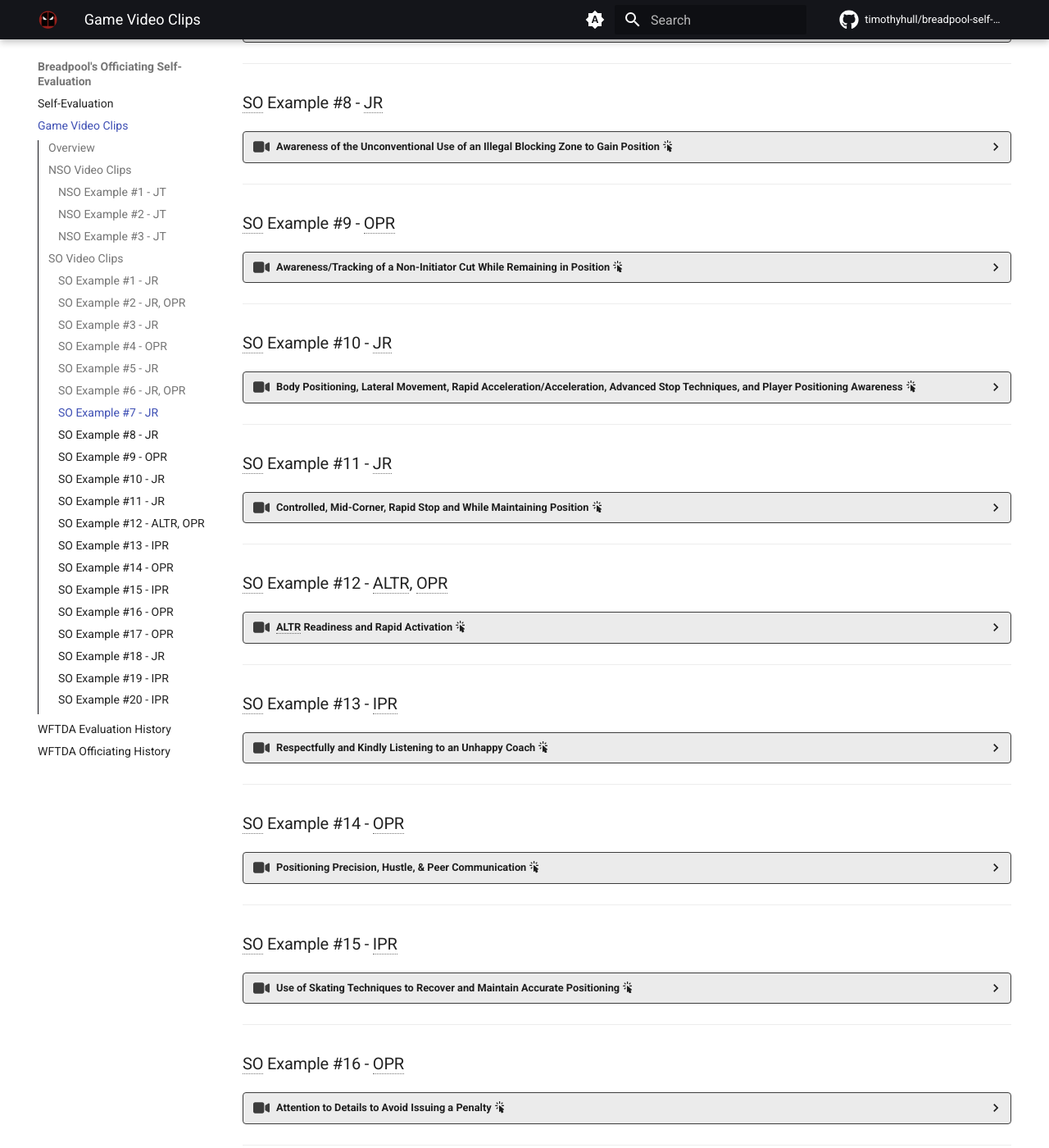
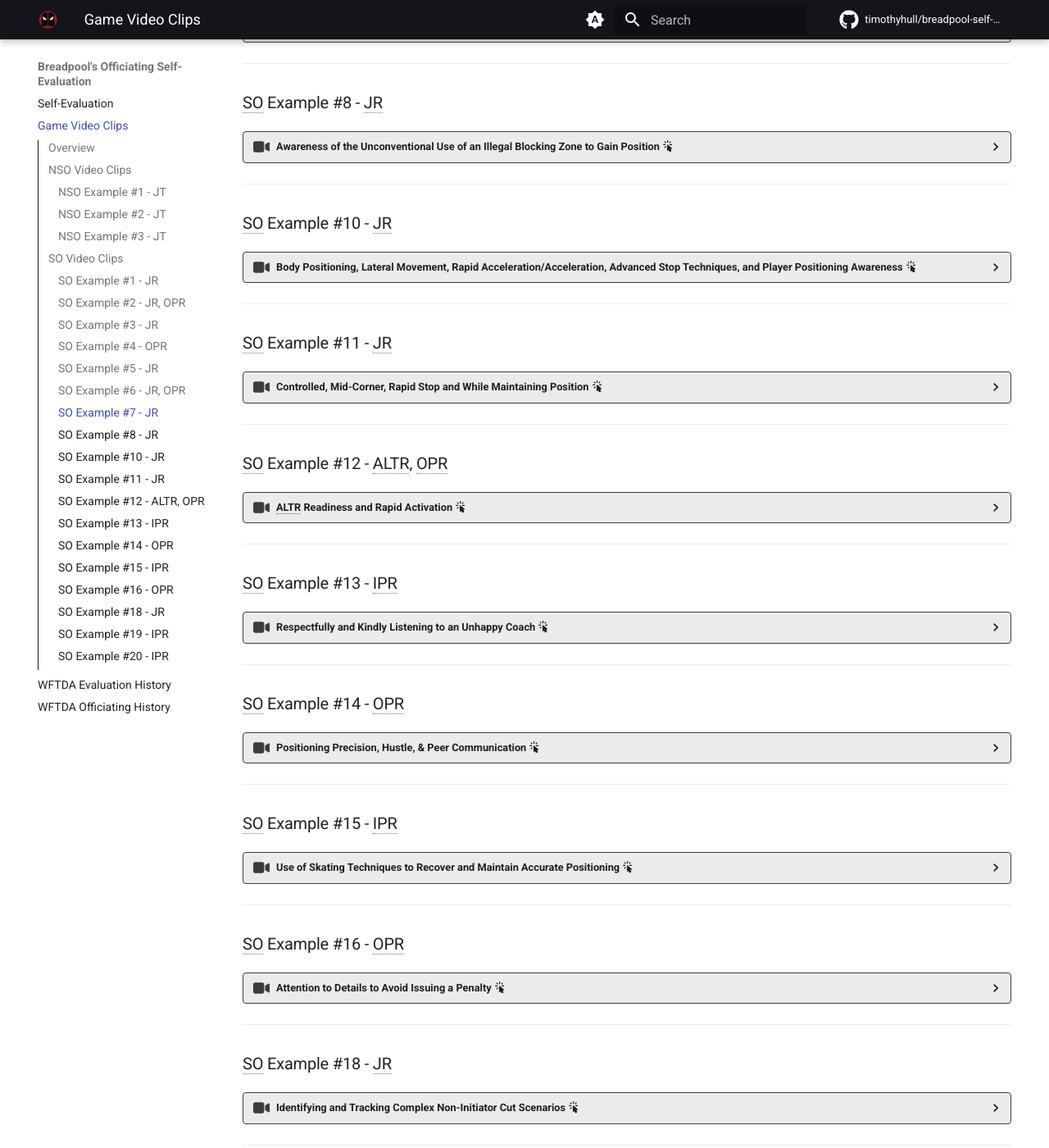
Before and after one commit to timothyhull/breadpool-self-eval, an MkDocs documentation site: the page built from docs/game_video_clips.md, in a window 1280 px wide and 1400 px high, scrolled down 1812 px. Shown: the whole window at 82% size. Built offline with MkDocs 1.6.1 and Material for MkDocs 9.7.7, drawn with Linux system fonts in a browser that asks for light colours; comment, search, counter and statistics services are not loaded; some of the changed lines change nothing that is shown; some of the changed text lies outside the part shown.

Commit message:
Remove legacy videos

```diff
--- a/docs/game_video_clips.md
+++ b/docs/game_video_clips.md
@@ -684,35 +684,6 @@ Below are links to some of my officiating performances that highlight my capabil
 
 ---
 
-### SO Example #9 - OPR
-
-??? video "Awareness/Tracking of a Non-Initiator Cut While Remaining in Position :material-cursor-default-click:"
-
-    === "Overview :material-cursor-default-click:"
-
-        - At the ≈10:23:44 mark in this video, while serving as rear OPR, I observe Black #211 initiate a block that sends Red Jammer OOB.
-        - I also observe that Black Pivot gains superior position over Red Jammer just before Red Jammer is blocked out of bounds.
-        - Red Jammer re-enters the track behind Black #211, and I follow Black Pivot as they skate in non-derby direction.
-        - Red Jammer re-enters the track in front of Black Pivot, cutting Black Pivot, and fails to cede the cut.
-
-    === "Outcome :material-cursor-default-click:"
-
-        - Although I do not issue the penalty (indicated by my not using a swoop hand signal) since some of the action occurred outside my zone of responsibility, I blow my whistle and signal to the IPRs and JR that I have sufficient information to issue a cut penalty to Red Jammer for illegally gaining position on Black Pivot.
-        - Red Jammer’s JR issues the cut penalty.
-
-    === "Importance :material-cursor-default-click:"
-
-        - This video shows I am capable of tracking and communicating player positioning in a situation where player movement is fast, pack movement is dynamic, and officials need to communicate individual pieces of information amongst each other to make sure we, as a crew, neither issue penalties where they aren’t warranted, nor fail to issue penalties when they are warranted.
-
-    <center>
-        <iframe align="middle" width="560" height="315" src="https://www.youtube.com/embed/BvyVWitw714?start=37417" style="filter: drop-shadow(0 0 0.2rem black);" title="https://youtu.be/BvyVWitw714?t=37417" frameborder="0" allow="accelerometer; autoplay; clipboard-write; encrypted-media; gyroscope; picture-in-picture; web-share" referrerpolicy="strict-origin-when-cross-origin" allowfullscreen></iframe>
-    </center>
-    <center>
-        <br>[https://youtu.be/BvyVWitw714?t=37417 :octicons-link-external-24:](https://youtu.be/BvyVWitw714?t=37417){ target=_blank }
-    </center>
-
----
-
 ### SO Example #10 - JR
 
 ??? video "Body Positioning, Lateral Movement, Rapid Acceleration/Acceleration, Advanced Stop Techniques, and Player Positioning Awareness :material-cursor-default-click:"
@@ -982,44 +953,6 @@ Below are links to some of my officiating performances that highlight my capabil
     </center>
     <center>
         <br>[https://youtu.be/BgDs6dRxRRs?t=270 :octicons-link-external-24:](https://youtu.be/BgDs6dRxRRs?t=270){ target=_blank }
-    </center>
-
----
-
-### SO Example #17 - OPR
-
-??? video "Proactively Monitoring Game Action :material-cursor-default-click:"
-
-    === "Overview :material-cursor-default-click:"
-
-        - At the beginning of this video, while serving as front OPR, I monitored athletes exiting and entering the track area during lineups after jam #4.
-            - Jam #4 ended while I was positioned near the center of turn #4, adjacent to the score table, team benches, and penalty box.
-        - I observed White #12 occupy a position behind the Jammer Line while neither wearing nor holding a Jammer helmet cover.
-        - I observed no Jammer for White in the penalty box area.
-        - When the jam starts, I immediately call off the jam and advise my CHR that White did not field a Jammer for jam #5.
-        - I use a standard visual cue to indicate I recommend assessing a penalty to the White team for delay of game.
-
-    === "Outcome :material-cursor-default-click:"
-
-        - The HR immediately transitioned the stoppage to an OTO and issued White a delay of game penalty.
-        - The Captain for White reported to the penalty box to serve the penalty and a white blocker left the track area.
-
-    === "Importance :material-cursor-default-click:"
-
-        - An area of emphasis for me is monitoring player and team actions at all times, including times the jam clock is not running.
-        - Since gameplay happens even when there is no active jam, I do my best to proactively identify potential rules violations or safety issues.  That means, whenever possible, I monitor players during lineups to identify illegal or potentially illegal actions.
-        - While it seemed likely White would not field a Jammer, I kept my body language and movements as neutral and natural as possible to avoid divulging my observations and potentially preventing Black from rightfully earning a competitive advantage.
-        - Even though I was not in the official in the best position to make this particular call, I felt like I had enough information to take action and amplify the credibility of our crew.
-
-    <center>
-        <video controls controlslist="nodownload" height="315" style="filter: drop-shadow(0 0 0.2rem black);" width="560">
-            <source src="videos/so_video_example_20.mp4" type="video/webm">
-            <source src="videos/so_video_example_20.mp4" type="video/mp4">
-        </video>
-    </center>
-    <center>
-        Credit: [Sacramento Roller Derby on Twitch :octicons-link-external-24:](https://www.twitch.tv/sacramentorollerderby "@sacrmentorollerderby on Twitch"){ target=_blank }
-        <br>Original video (timestamp 04:01:09) no longer available.
     </center>
 
 ---
```
